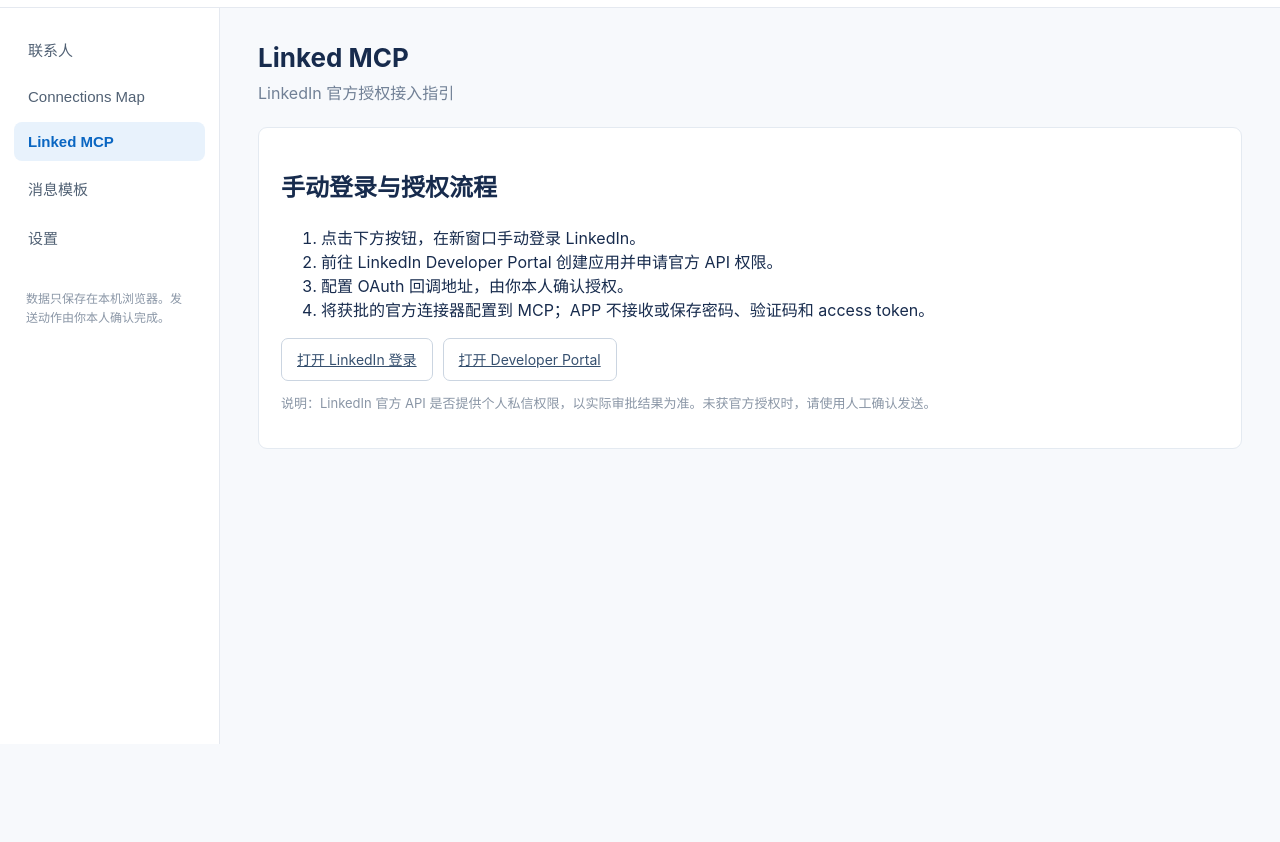
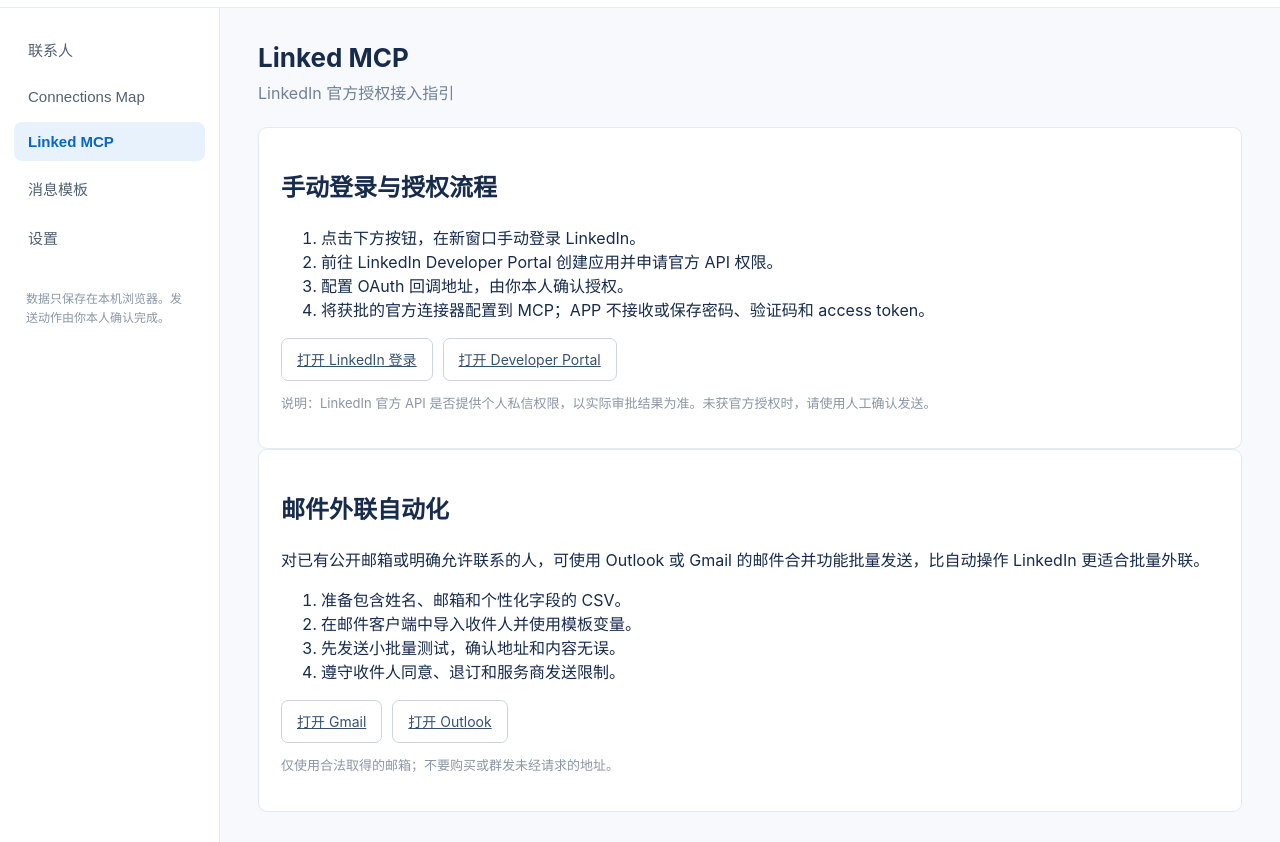
Before and after one commit to jiangjian9803-eng/master-linked, an Electron app: page index.html in a window 1280 px wide. Both pictures are taken after a click on the button "Linked MCP". Shown: the part 56-898 px from the top of the page. Before the commit the page ends 800 px from the top, so only its background shows below. Drawn offline with Linux system fonts and the light colour scheme.

Commit message:
add email outreach automation guide

```diff
--- a/index.html
+++ b/index.html
@@ -31,7 +31,7 @@
         <div id="contactList" class="cards"></div>
       </div>
       <div id="connections-mapView" class="view hidden"><div class="page-head"><div><h1>Connections Map</h1><p>人才分布</p></div></div><div class="map-grid"><div class="map-stat"><span>联系人总数</span><strong id="mapTotal">0</strong></div><div class="map-stat"><span>覆盖公司 / 学校</span><strong id="mapCompanies">0</strong></div><div class="map-stat"><span>已发送</span><strong id="mapSent">0</strong></div></div><div class="map-panel"><h2>按公司 / 学校分布</h2><div id="companyMap" class="company-map"></div></div><div class="map-panel"><h2>人才档案</h2><input id="mapSearch" class="map-search" placeholder="搜索姓名、公司、职位" /><div id="mapPeople" class="map-people"></div><div id="personDetail" class="person-detail muted">点击一位联系人查看完整档案。</div></div></div>
-      <div id="linked-mcpView" class="view hidden"><div class="page-head"><div><h1>Linked MCP</h1><p>LinkedIn 官方授权接入指引</p></div></div><div class="panel mcp-guide"><h2>手动登录与授权流程</h2><ol><li>点击下方按钮，在新窗口手动登录 LinkedIn。</li><li>前往 LinkedIn Developer Portal 创建应用并申请官方 API 权限。</li><li>配置 OAuth 回调地址，由你本人确认授权。</li><li>将获批的官方连接器配置到 MCP；APP 不接收或保存密码、验证码和 access token。</li></ol><div class="actions"><a class="button secondary" href="https://www.linkedin.com/login" target="_blank" rel="noopener">打开 LinkedIn 登录</a><a class="button secondary" href="https://www.linkedin.com/developers/" target="_blank" rel="noopener">打开 Developer Portal</a></div><p class="muted">说明：LinkedIn 官方 API 是否提供个人私信权限，以实际审批结果为准。未获官方授权时，请使用人工确认发送。</p></div></div>
+      <div id="linked-mcpView" class="view hidden"><div class="page-head"><div><h1>Linked MCP</h1><p>LinkedIn 官方授权接入指引</p></div></div><div class="panel mcp-guide"><h2>手动登录与授权流程</h2><ol><li>点击下方按钮，在新窗口手动登录 LinkedIn。</li><li>前往 LinkedIn Developer Portal 创建应用并申请官方 API 权限。</li><li>配置 OAuth 回调地址，由你本人确认授权。</li><li>将获批的官方连接器配置到 MCP；APP 不接收或保存密码、验证码和 access token。</li></ol><div class="actions"><a class="button secondary" href="https://www.linkedin.com/login" target="_blank" rel="noopener">打开 LinkedIn 登录</a><a class="button secondary" href="https://www.linkedin.com/developers/" target="_blank" rel="noopener">打开 Developer Portal</a></div><p class="muted">说明：LinkedIn 官方 API 是否提供个人私信权限，以实际审批结果为准。未获官方授权时，请使用人工确认发送。</p></div><div class="panel email-guide"><h2>邮件外联自动化</h2><p>对已有公开邮箱或明确允许联系的人，可使用 Outlook 或 Gmail 的邮件合并功能批量发送，比自动操作 LinkedIn 更适合批量外联。</p><ol><li>准备包含姓名、邮箱和个性化字段的 CSV。</li><li>在邮件客户端中导入收件人并使用模板变量。</li><li>先发送小批量测试，确认地址和内容无误。</li><li>遵守收件人同意、退订和服务商发送限制。</li></ol><div class="actions"><a class="button secondary" href="https://mail.google.com/" target="_blank" rel="noopener">打开 Gmail</a><a class="button secondary" href="https://outlook.office.com/mail/" target="_blank" rel="noopener">打开 Outlook</a></div><p class="muted">仅使用合法取得的邮箱；不要购买或群发未经请求的地址。</p></div></div>
       <div id="templateView" class="view hidden"><div class="page-head"><div><h1>消息模板</h1><p>使用 <code>{GivenName}</code> 自动替换称呼</p></div><button id="saveTemplate">保存模板</button></div><textarea id="templateText" class="template"></textarea><div class="preview"><h3>预览</h3><div id="templatePreview"></div></div></div>
       <div id="settingsView" class="view hidden"><div class="page-head"><div><h1>设置</h1><p>本地应用偏好</p></div></div><div class="panel"><h3>数据管理</h3><button id="clearBtn" class="danger">清空本地数据</button><p class="muted">清空前请先导出备份。此操作不可撤销。</p></div></div>
     </section>
```
